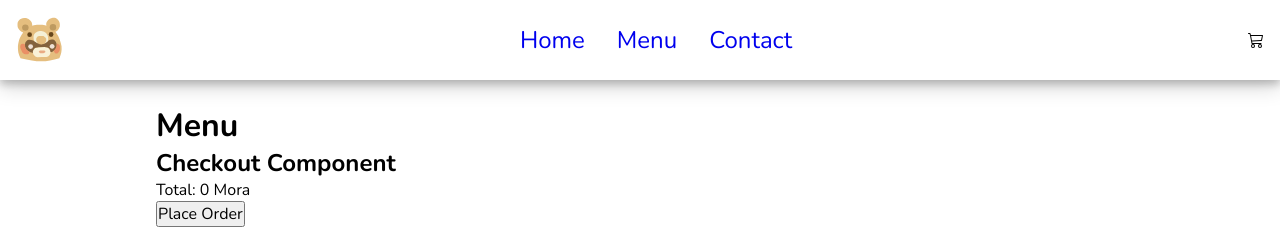
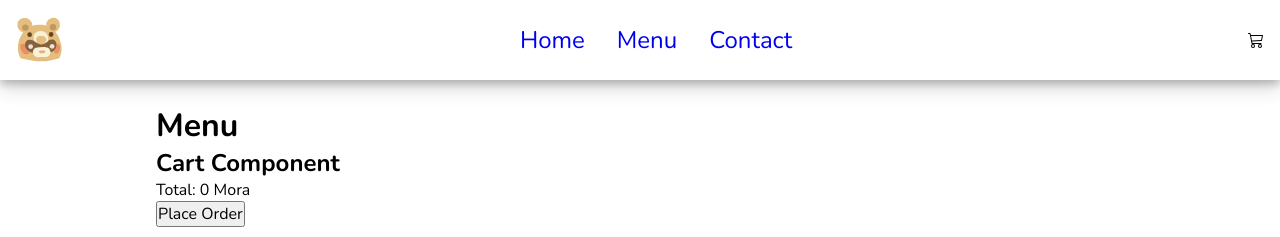
Before and after one commit to bwangsta/restaurant, a React (Vite) app: page /menu in a window 1280 px wide. Shown: the top 237 px of the page. Built offline with nearby package versions, Linux system fonts and the light colour scheme.

Commit message:
Separate cart actions into a reducer

```diff
--- /dev/null
+++ b/src/cartReducer.tsx
@@ -0,0 +1,35 @@
+import { Item } from "./types"
+
+function cartReducer(cart: Item[], action: { type: string, id: number }) {
+  switch (action.type) {
+    case "add": {
+      return cart.map(item => {
+        if (item.id === action.id) {
+          return { ...item, amount: item.amount + 1 }
+        }
+        return item
+      })
+    }
+    case "remove": {
+      return cart.map(item => {
+        if (item.id === action.id) {
+          return { ...item, amount: item.amount - 1 }
+        }
+        return item
+      })
+    }
+    case "clear": {
+      return cart.map(item => {
+        if (item.id === action.id) {
+          return { ...item, amount: 0 }
+        }
+        return item
+      })
+    }
+    default: {
+      throw Error('Unknown action: ' + action.type);
+    }
+  }
+}
+
+export default cartReducer
--- a/src/components/Cart.tsx
+++ b/src/components/Cart.tsx
@@ -28,7 +28,7 @@ function Cart(props: {
 
   return (
     <div className="cart">
-      <h1>Checkout Component</h1>
+      <h1>Cart Component</h1>
       <ul className="cart__items">
         {cartItems}
       </ul>
--- a/src/pages/Menu.tsx
+++ b/src/pages/Menu.tsx
@@ -1,59 +1,38 @@
-import { ChangeEvent, useState } from "react"
+import { ChangeEvent, useReducer, useState } from "react"
 import MenuItem from "../components/MenuItem"
 import Searchbar from "../components/Searchbar"
 import Cart from "../components/Cart"
 import data from "../data"
+import cartReducer from "../cartReducer"
 
 
 function Menu() {
   const [items] = useState(data)
-  const [cart, setCart] = useState(items)
+  const [cart, dispatch] = useReducer(cartReducer, items)
   const [query, setQuery] = useState("")
-  const [showCheckout, setShowCheckout] = useState(true)
 
   const filteredItems = items.filter(item => {
     return item.name.toLowerCase().includes(query.toLowerCase())
   })
 
   function addToCart(id: number) {
-    // if item is already in cart, update the amount
-    // otherwise add item to cart
-    setShowCheckout(true)
-    setCart(prevCart => {
-      return prevCart.map(item => {
-        if (item.id === id) {
-          return { ...item, amount: item.amount + 1 }
-        }
-        else {
-          return item
-        }
-      })
+    dispatch({
+      type: "add",
+      id: id,
     })
   }
 
   function removeFromCart(id: number) {
-    setCart(prevCart => {
-      return prevCart.map(item => {
-        if (item.id === id) {
-          return { ...item, amount: item.amount - 1 }
-        }
-        else {
-          return item
-        }
-      })
+    dispatch({
+      type: "remove",
+      id: id,
     })
   }
 
   function clearCart(id: number) {
-    setCart(prevCart => {
-      return prevCart.map(item => {
-        if (item.id === id) {
-          return { ...item, amount: 0 }
-        }
-        else {
-          return item
-        }
-      })
+    dispatch({
+      type: "clear",
+      id: id,
     })
   }
 
@@ -64,14 +43,12 @@ function Menu() {
   return (
     <section className="menu">
       <h1 className="header">Menu</h1>
-      {showCheckout &&
       <Cart
         cart={cart}
         addToCart={addToCart}
         removeFromCart={removeFromCart}
         clearCart={clearCart}
       />
-      }
       <Searchbar query={query} handleInputChange={handleInputChange} />
       {filteredItems.length === 0 ?
         <p className="search-error">No results found</p>
```
Lines whose indentation alone changed are shown as unchanged.
